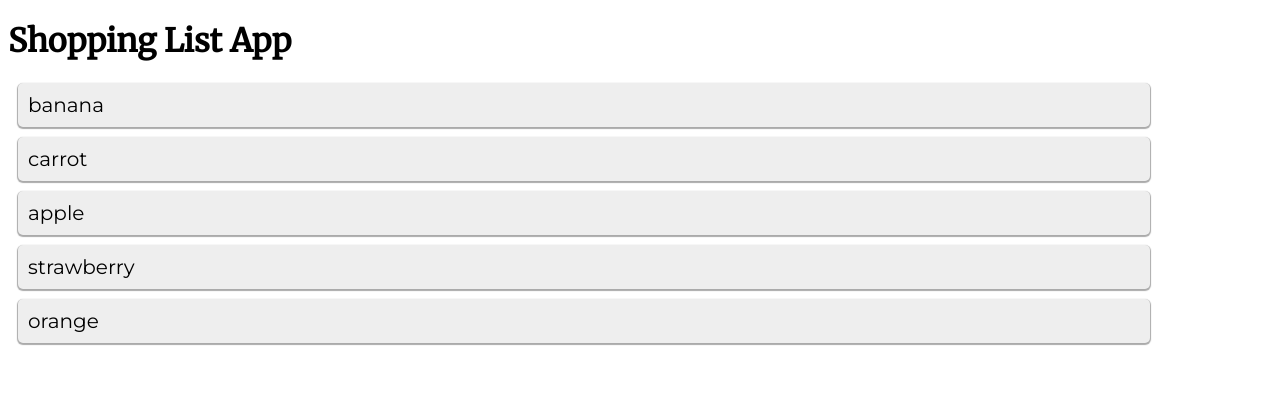
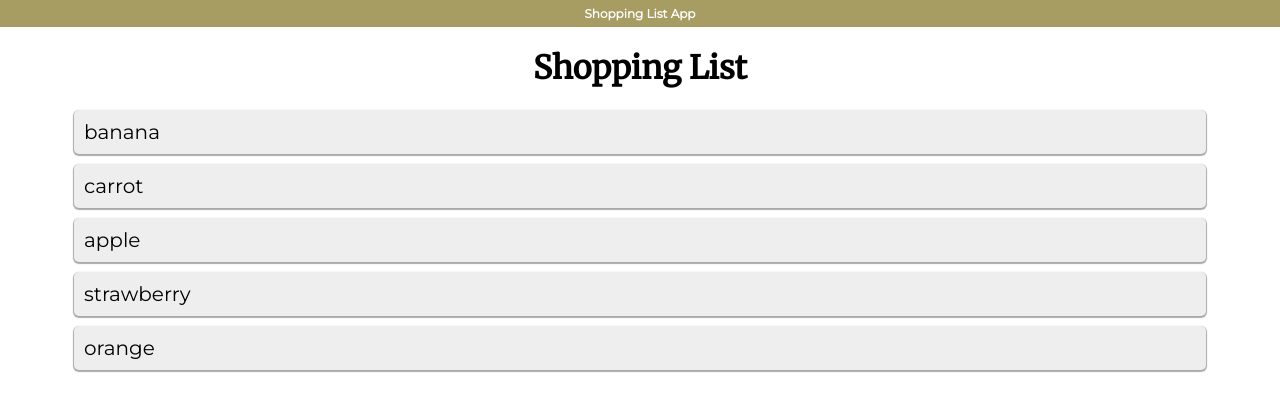
Before and after one commit to apethoud/shopping-list-app, an Angular app in the folder shopping-list-app/: page / in a window 1280 px wide. Shown: the top 410 px of the page. Built offline with nearby package versions, Linux system fonts and the light colour scheme.

Commit message:
added header and centered content

```diff
--- a/shopping-list-app/src/app/app.component.html
+++ b/shopping-list-app/src/app/app.component.html
@@ -1,4 +1,4 @@
-<h1 id="app-title">{{title}}</h1>
+<h1 class="page-title">{{title}}</h1>
 <ul class="shopping-list">
   <li *ngFor="let foodItem of foodItems" class="item">
     {{foodItem.name}}
--- a/shopping-list-app/src/app/app.component.ts
+++ b/shopping-list-app/src/app/app.component.ts
@@ -16,6 +16,6 @@ const FOODITEMS: FoodItem[] = [
   styleUrls: ['./app.component.css']
 })
 export class AppComponent {
-  title = 'Shopping List App';
+  title = 'Shopping List';
   foodItems = FOODITEMS;
 }
--- a/shopping-list-app/src/index.html
+++ b/shopping-list-app/src/index.html
@@ -9,6 +9,9 @@
   <link rel="icon" type="image/x-icon" href="favicon.ico">
 </head>
 <body>
+  <header>
+    <h1 id="app-title">Shopping List App</h1>
+  </header>
   <app-root></app-root>
 </body>
 </html>
--- a/shopping-list-app/src/styles.css
+++ b/shopping-list-app/src/styles.css
@@ -6,12 +6,30 @@
   font-family: 'Montserrat', serif;
 }
 
+body {
+  margin: 0;
+}
+
+header {
+  background-color: #a79c62;
+}
+
 #app-title {
+  margin: 0;
+  padding: 6px;
+  font-size: 12px;
+  color: #fff;
+  text-align: center;
+}
+
+.page-title {
   font-family: 'Merriweather', serif;
+  text-align: center;
 }
 
 .shopping-list {
   width: 90vw;
+  margin: 0 auto;
   padding: 0;
 }
 
```
